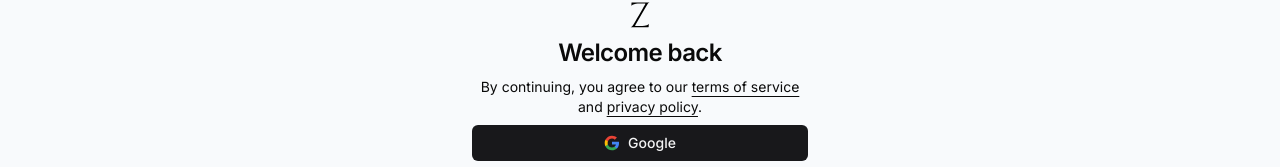
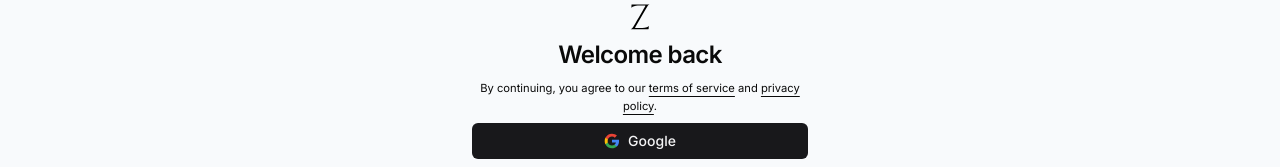
Before and after one commit to joshuaedo/z, a Next.js app: page /sign-in in a window 1280 px wide. Shown: the part 325-492 px from the top of the page. Built offline with nearby package versions, Linux system fonts and the light colour scheme; no server answers.

Commit message:
Update 5 files

```diff
--- a/src/components/Editor.tsx
+++ b/src/components/Editor.tsx
@@ -200,7 +200,7 @@ const Editor: FC<EditorProps> = ({ communityId, isModalOpen }) => {
           />
           <div
             id='editor'
-            className={isModalOpen ? 'h-[160px]' : 'min-h-[160px]'}
+            className={isModalOpen ? 'h-[10rem]' : 'min-h-[70vh]'}
           />
         </div>
       </form>
--- a/src/components/Post.tsx
+++ b/src/components/Post.tsx
@@ -40,7 +40,7 @@ const SubmitPost = ({ params, community }: SubmitPostProps) => {
       <Editor communityId={community.id} isModalOpen={isModalOpen} />
 
       <div
-        className={isModalOpen ? "w-full" : "w-full flex md:justify-center pb-20"}
+        className={isModalOpen ? "w-full" : "w-full flex justify-end md:justify-center pb-20"}
       >
         <Button
           type="submit"
--- a/src/components/SignIn.tsx
+++ b/src/components/SignIn.tsx
@@ -8,18 +8,18 @@ const SignIn = () => {
       <div className="flex flex-col space-y-2 text-center">
         <Icons.logo className="mx-auto h-7 w-7" />
         <h1 className="text-2xl font-semibold tracking-tight">Welcome back</h1>
-        <p className="text-sm max-w-xs mx-auto">
+        <p className="text-xs max-w-xs mx-auto">
           By continuing, you agree to our{" "}
           <Link
             href="/terms-of-service"
-            className="hover:text-zinc-800 text-sm underline underline-offset-4"
+            className="hover:text-zinc-800 text-xs underline underline-offset-4"
           >
             terms of service
           </Link>{" "}
           and{" "}
           <Link
             href="/privacy-policy"
-            className="hover:text-zinc-800 text-sm underline underline-offset-4"
+            className="hover:text-zinc-800 text-xs underline underline-offset-4"
           >
             privacy policy
           </Link>
--- a/src/components/SignUp.tsx
+++ b/src/components/SignUp.tsx
@@ -8,18 +8,18 @@ const SignUp = () => {
       <div className="flex flex-col space-y-2 text-center">
         <Icons.logo className="mx-auto h-7 w-7" />
         <h1 className="text-2xl font-semibold tracking-tight">Sign Up</h1>
-        <p className="text-sm max-w-xs mx-auto">
+        <p className="text-xs max-w-xs mx-auto">
           By continuing, you agree to our{" "}
           <Link
             href="/terms-of-service"
-            className="hover:text-zinc-800 text-sm underline underline-offset-4"
+            className="hover:text-zinc-800 text-xs underline underline-offset-4"
           >
             terms of service
           </Link>{" "}
           and{" "}
           <Link
             href="/privacy-policy"
-            className="hover:text-zinc-800 text-sm underline underline-offset-4"
+            className="hover:text-zinc-800 text-xs underline underline-offset-4"
           >
             privacy policy
           </Link>
--- a/src/styles/globals.css
+++ b/src/styles/globals.css
@@ -75,6 +75,11 @@
   }
 }
 
+.text-xs {
+  font-size: 0.7rem;
+  line-height: 1.14rem;
+}
+
 .codex-editor__redactor {
   padding-bottom: 0px !important;
   margin-right: 0 !important;
```
